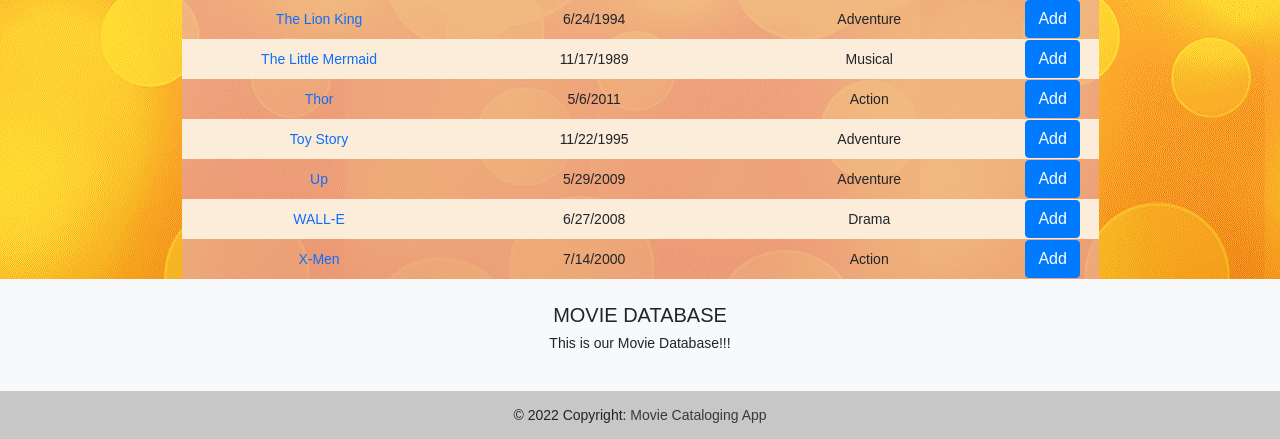
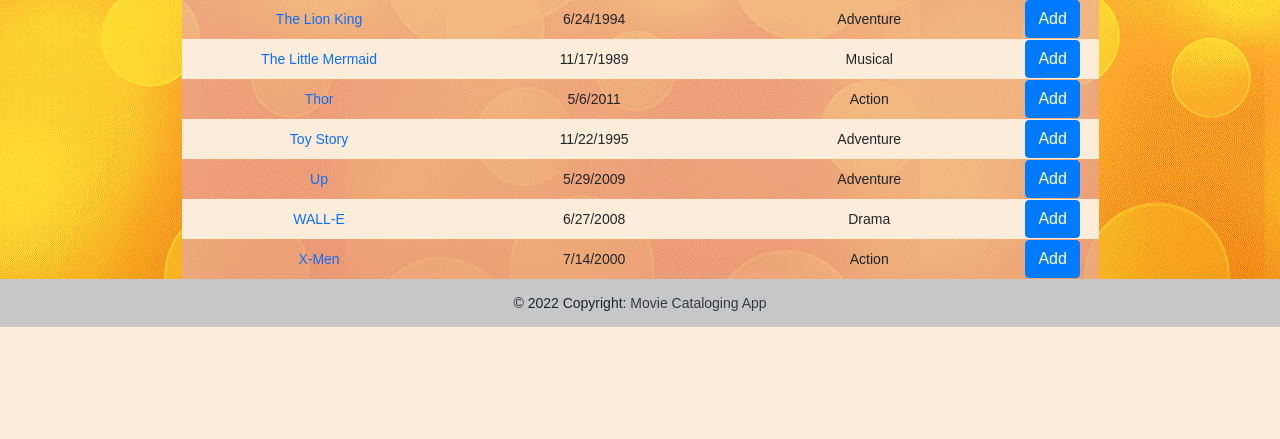
Before and after one commit to cpreethi19/movie-ratings-database, a PHP site: page /catalog.php in a window 1280 px wide. Shown: the part 1438-1877 px from the top of the page. After the commit the page ends 1765 px from the top, so only its background shows below. Run offline with PHP 8.4, Linux system fonts and the light colour scheme; data comes from the database, SQL or seed files in the repository; data that the repository does not hold is empty.

Commit message:
Removed footer from other pages

```diff
--- a/catalog.php
+++ b/catalog.php
@@ -155,23 +155,6 @@ foreach ($list_of_movies as $movie_info):
 </body>
     <!-- Code from footer reference-->
     <footer class="mt-auto bg-light text-center text-lg-start">
-        <!-- Grid container -->
-        <div class="container p-4">
-            <!--Grid row-->
-            <div class="row">
-            <!--Grid column-->
-                <div class="text-center">
-                <h5 class="text-uppercase">Movie Database</h5>
-                <p>
-                    This is our Movie Database!!!
-                </p>
-                </div>
-                <!--Grid column-->
-            </div>
-            <!--Grid row-->
-        </div>
-        <!-- Grid container -->
-
         <!-- Copyright -->
         <div class="text-center p-3" style="background-color: rgba(0, 0, 0, 0.2);">
         © 2022 Copyright:
--- a/welcome.php
+++ b/welcome.php
@@ -62,7 +62,7 @@ if ($_SERVER['REQUEST_METHOD']=='POST'){
     <body>
     <h1 class="my-5">Hi, <b><?php echo htmlspecialchars($_SESSION["username"]); ?></b>. Welcome to our site.</h1>
     <div>
-    <h1 class="my-5">Create a New Watch List! </h1>
+    <h1 class="my-5">Create a new watch list! </h1>
         <FORM method="post">
             <h5><b>Watch List Name:</b></h5>
             <P>
```
Also changed, not shown: watchlist.php (+0 -16 lines).
